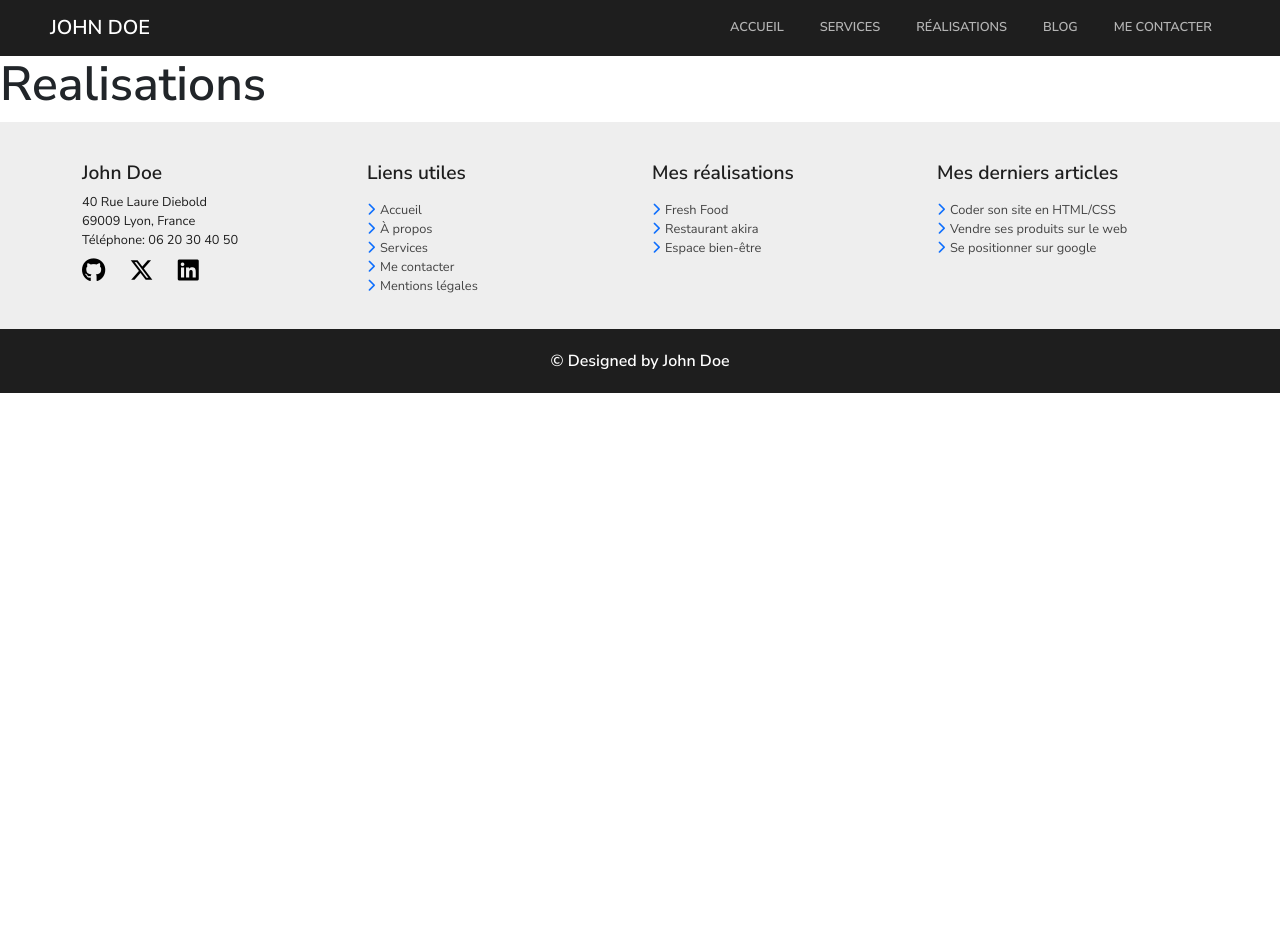
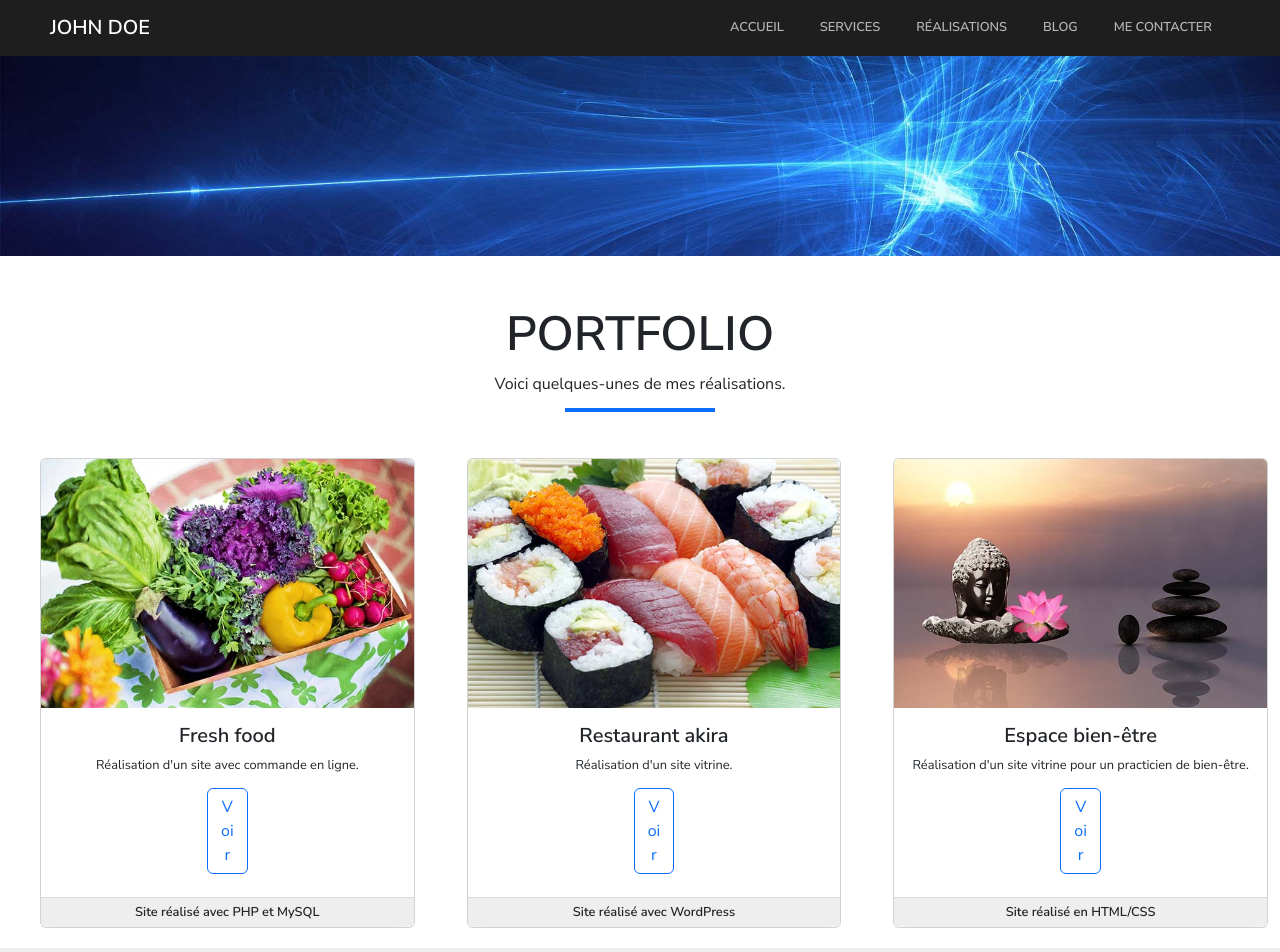
Before and after one commit to NikoNiiOS/cv-react, a React (Create React App) app: page /realisations in a window 1280 px wide. Shown: the top 952 px of the page. Before the commit the page ends 800 px from the top, so only its background shows below. Built offline with nearby package versions, Linux system fonts and the light colour scheme.

Commit message:
Page Réalisation
Content for real page.

```diff
--- a/src/pages/realisations.jsx
+++ b/src/pages/realisations.jsx
@@ -1,4 +1,5 @@
 import React from "react";
+import { Link } from "react-router-dom";
 import Footer from "../components/footer";
 import Header from "../components/header";
 import "../styles/realisations.css";
@@ -7,7 +8,76 @@ function Realisations(){
     return(
         <div>
             <Header />
-            <h1>Realisations</h1>
+            <main>
+                <img
+                    src="../../img/banner.jpg"
+                    alt="img du fond"
+                    className="img-fluid"
+                />
+                <div className="container-fluid">
+                    <div className="row">
+                        <div className="col-12 titleProjet">
+                            <h2>Portfolio</h2>
+                            <p>Voici quelques-unes de mes réalisations.</p>
+                        </div>
+                        <div className="col-12 col-md-6 col-lg-4 projet">
+                            <div className="card">
+                                <img
+                                    src="../../img/portfolio/fresh-food.jpg"
+                                    className="card-img-top"
+                                    alt="nourriture fraîches"
+                                />
+                                <div className="card-body real">
+                                    <h5 className="card-title">Fresh food</h5>
+                                    <p className="card-text">
+                                    Réalisation d'un site avec commande en ligne.
+                                    </p>
+                                    <Link to="#" className="btn btn-outline-primary">
+                                    Voir
+                                    </Link>
+                                </div>
+                                <p className="techno">Site réalisé avec PHP et MySQL</p>
+                            </div>
+                        </div>
+                        <div className="col-12 col-md-6 col-lg-4 projet">
+                            <div className="card">
+                                <img
+                                    src="../../img/portfolio/restaurant-japonais.jpg"
+                                    className="card-img-top"
+                                    alt="nourriture japonaise"
+                                />
+                                <div className="card-body real">
+                                    <h5 className="card-title">Restaurant akira</h5>
+                                    <p className="card-text">Réalisation d'un site vitrine.</p>
+                                    <Link to="#" className="btn btn-outline-primary">
+                                    Voir
+                                    </Link>
+                                </div>
+                                <p className="techno">Site réalisé avec WordPress</p>
+                            </div>
+                        </div>
+                        <div className="col-12 col-md-6 col-lg-4 projet">
+                            <div className="card">
+                                <img
+                                    src="img/portfolio/espace-bien-etre.jpg"
+                                    className="card-img-top"
+                                    alt="coucher de soleil avec sculture boudhiste "
+                                />
+                                <div className="card-body real">
+                                    <h5 className="card-title">Espace bien-être</h5>
+                                    <p className="card-text">
+                                    Réalisation d'un site vitrine pour un practicien de bien-être.
+                                    </p>
+                                    <Link to="#" className="btn btn-outline-primary">
+                                    Voir
+                                    </Link>
+                                </div>
+                                <p className="techno">Site réalisé en HTML/CSS</p>
+                            </div>
+                        </div>
+                    </div>
+                </div>
+            </main>
             <Footer />
         </div>
     );
--- a/src/styles/realisations.css
+++ b/src/styles/realisations.css
@@ -0,0 +1,76 @@
+.titleProjet {
+    display: flex;
+    flex-direction: column;
+    text-align: center;
+    background-color: #ffffff;
+    text-align: center;
+}
+
+.titleProjet h2 {
+    padding-top: 50px;
+    text-transform: uppercase;
+    font-size: 3rem;
+}
+
+.titleProjet p::after {
+    content: "";
+    display: flex;
+    padding-top: 0.8rem;
+    margin: auto;
+    width: 12%;
+    border-bottom: 4px solid #0d6efd;
+}
+
+.projet {
+    padding-top: 30px;
+    text-align: center;
+    margin-bottom: 20px;
+}
+
+.real {
+    display: flex;
+    flex-direction: column;
+    justify-content: center;
+    align-items: center;
+    text-align: center;
+    padding-bottom: 10px;
+}
+
+.real p {
+    margin-bottom: 0;
+    font-size: 0.8rem;
+}
+
+.real h5 {
+    font-weight: 600;
+}
+
+.btn-outline-primary {
+    margin: 0.8rem;
+    width: 20%;
+}
+
+.techno {
+    border-top: 1px solid #ddd9d9;
+    padding-top: 5px;
+    padding-bottom: 5px;
+    font-size: 0.8rem;
+    font-weight: 600;
+    background-color: #eee;
+    margin-bottom: 0;
+    border-bottom-left-radius: 5%;
+    border-bottom-right-radius: 5%;
+}
+
+@media (min-width: 768px) {
+    .projet {
+      padding-top: 30px;
+      padding-left: 40px;
+      text-align: center;
+      margin-bottom: 20px;
+    }
+
+    .btn-outline-primary {
+        width: 12%;
+    }
+}
```
